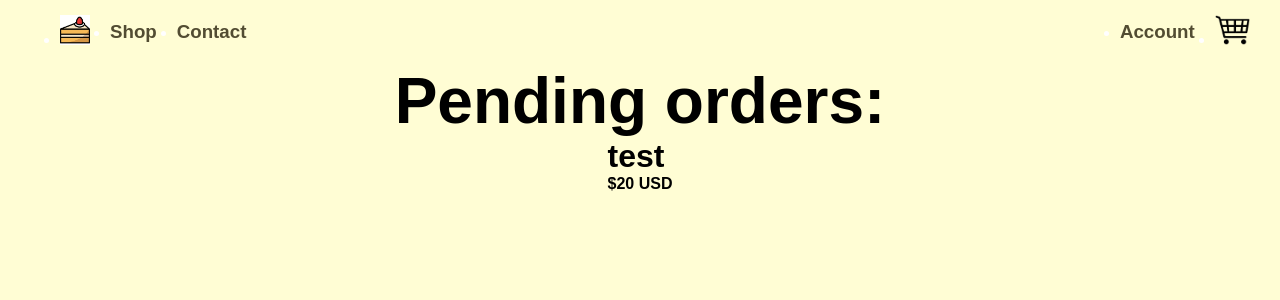
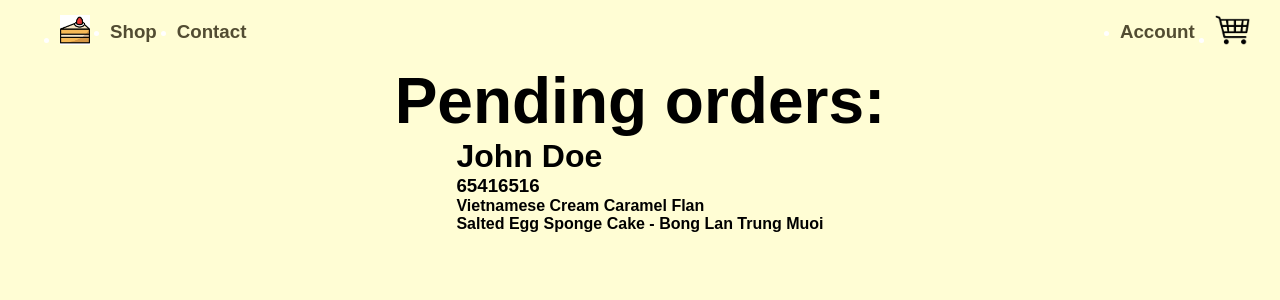
Before and after one commit to Dfredude/Front-End-Mission, a Vue app in the folder semana-5-vue/: page /admin in a window 1280 px wide. Shown: the top 300 px of the page. Built offline with nearby package versions, Linux system fonts and the light colour scheme.

Commit message:
add: admin

```diff
--- a/semana-5-vue/src/components/Trends.vue
+++ b/semana-5-vue/src/components/Trends.vue
@@ -5,7 +5,8 @@
                 <h4>PASTRY FROM KRISTI</h4>
                 <h2>FRESH BAKED TO YOUR DOOR</h2>
                 <p>Bringing the smell and taste of your favorite pancakes to your door. By fresh we mean natural...</p>
-                <button>Shop All Pastries</button>
+                <a href="/#order"><button>Shop All Pastries</button></a>
+
             </div>
         </div>
         <div class="right-container">
--- a/semana-5-vue/src/index.js
+++ b/semana-5-vue/src/index.js
@@ -10,15 +10,21 @@ import { createStore } from 'vuex'
 export const store = createStore({
   state () {
     return {
-      cakes: ["test"]
+      orders: [{
+        name: "John Doe",
+        phone: "65416516",
+        e_mail: "jdoe@mail.com",
+        cakes: ["Vietnamese Cream Caramel Flan", "Salted Egg Sponge Cake - Bong Lan Trung Muoi"],
+        comments: "test"
+      }]
     }
   },
   mutations: {
-    addCake(state, cake) {
-      state.cakes.push(cake)
+    addOrder(state, order) {
+      state.orders.push(order)
     },
-    shiftCake(state){
-      state.cakes.shift()
+    shiftorder(state){
+      state.orders.shift()
     }
   }
 })
--- a/semana-5-vue/src/pages/Admin.vue
+++ b/semana-5-vue/src/pages/Admin.vue
@@ -1,12 +1,12 @@
 <script>
 export default {
     created() {
-        this.cakes = this.$store.state.cakes
-        console.log(this.$store.state.cakes);
+        this.orders = this.$store.state.orders
+        console.log(this.$store.state.orders);
     },
     computed: {
-        cakes () {
-            return this.$store.state.cakes
+        orders () {
+            return this.$store.state.orders
         }
     }
 }
@@ -15,15 +15,16 @@ export default {
 <template>
     <section>
         <h1>Pending orders:</h1>
-        <div id="orders" :key="cake" v-for="cake in cakes">
-            <h2>{{ cake }}</h2>
-            <h4>$20 USD</h4>
+        <div id="orders" :key="name" v-for="{ name, phone, cakes } in orders">
+            <h2>{{ name }}</h2>
+            <h3>{{ phone }}</h3>
+            <h4 :key="cake" v-for="cake in cakes">{{ cake }}</h4>
         </div>
     </section>
 </template>
 
 <style scoped>
-    h1, h2, h4{
+    h1, h2, h3, h4{
         color: black;
     }
 
--- a/semana-5-vue/src/pages/OrderForm.vue
+++ b/semana-5-vue/src/pages/OrderForm.vue
@@ -17,11 +17,21 @@ export default {
     },
     methods: {
         submit() {
-            this.cakes.forEach(cake => {
-            this.$store.commit('addCake', cake)
-            });
-            console.log(this.submitted);
+            const order = this.getInput()
+            this.$store.commit('addOrder', order)
             this.submitted = true
+
+        },
+        getInput(){
+            const [name, phone, e_mail, comments] = document.querySelectorAll("input")
+            const cakes = this.cakes
+            return {
+                name : name.value,
+                phone : phone.value,
+                e_mail : e_mail.value,
+                cakes : cakes,
+                comments : comments.value
+            }
         }
     },
     computed: {
```
